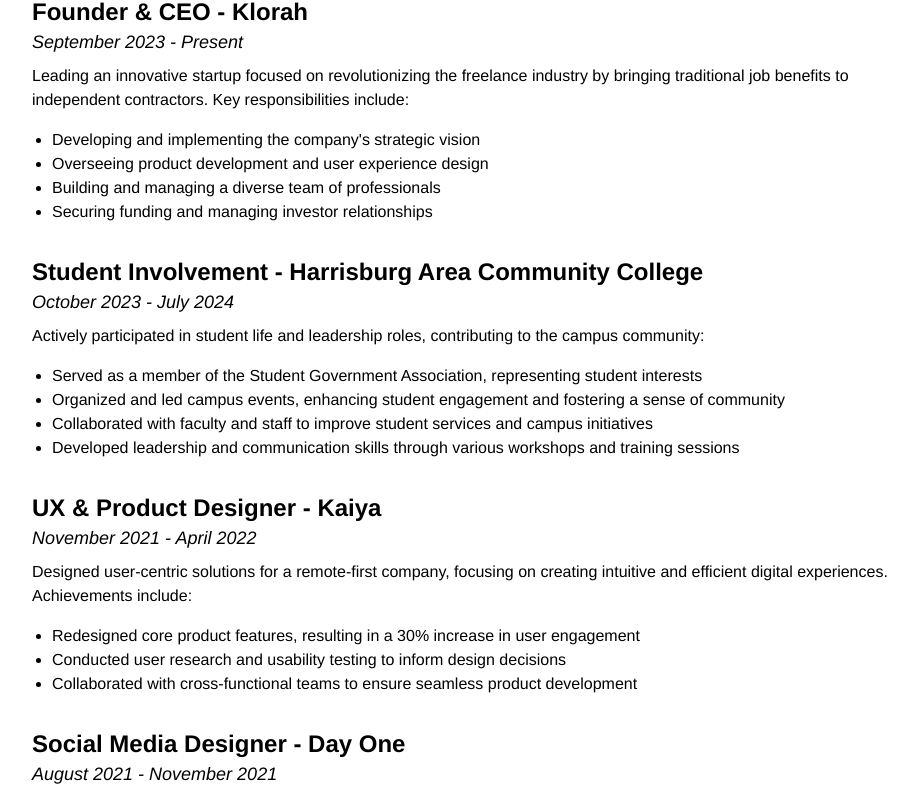
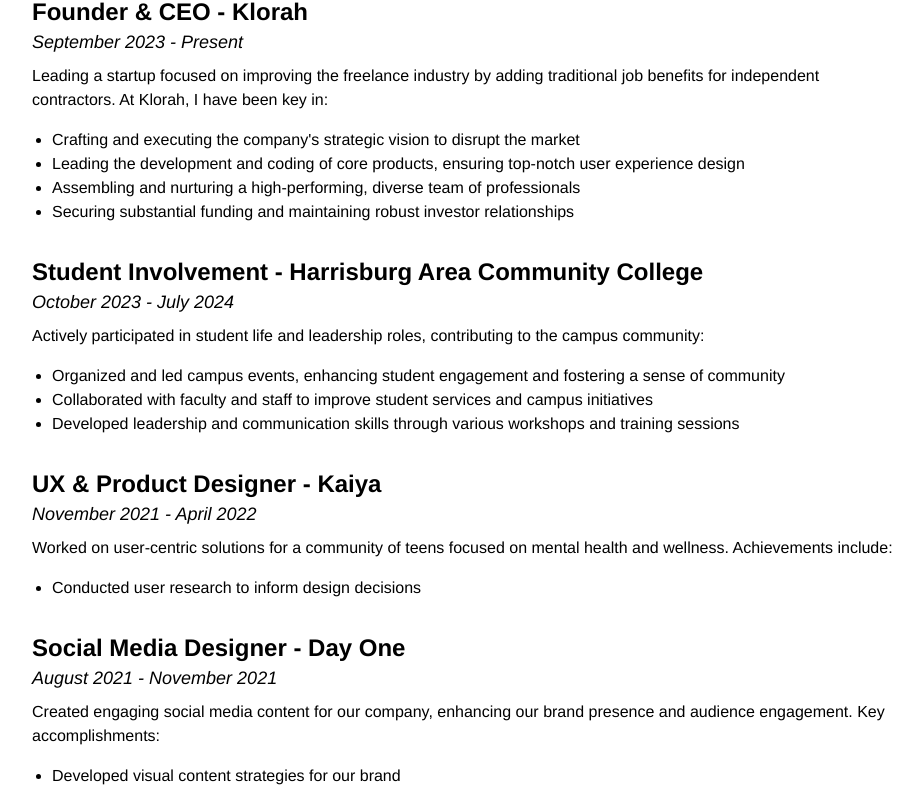
Before and after one commit to elvniv/portfolio, a React (Create React App) app: page /resume in a window 1280 px wide. Shown: the part 277-1076 px from the top of the page, without its empty margins (176-1099 px from the left). Built offline with nearby package versions, Linux system fonts and the light colour scheme.

Commit message:
resume fixes

```diff
--- a/src/Education.js
+++ b/src/Education.js
@@ -9,11 +9,11 @@
         <h1 className="text-4xl md:text-6xl font-bold mb-8">Education</h1>
         <div className="mb-8">
           <h2 className="text-2xl font-semibold mb-4">University of Connecticut</h2>
-          <p className="text-xl mb-2">Bachelor's degree in Computer Science</p>
+          <p className="text-xl mb-2">Bachelor's degree in Business Management</p>
           <p className="italic mb-4">Expected graduation: May 2027</p>
           <p>
-            Currently pursuing a degree in Computer Science with a focus on software engineering and user experience design.
-            Participating in various coding competitions and hackathons to apply classroom knowledge to real-world problems.
+            Currently pursuing a degree in Business Management with a focus on entrepreneurship and digital business strategies.
+            Engaging in various business case competitions and leadership workshops to apply classroom knowledge to real-world scenarios.
           </p>
         </div>
         <div className="mb-8">
@@ -21,7 +21,7 @@
           <p className="text-xl mb-2">Associate's degree in General Studies</p>
           <p className="italic mb-4">Completed first year</p>
           <p>
-            Completed foundational courses in mathematics, computer science, and general education.
+            Completed foundational courses in business, economics, and general education.
             Participated in the college's entrepreneurship club, laying the groundwork for future business ventures.
           </p>
         </div>
--- a/src/Resume.js
+++ b/src/Resume.js
@@ -14,13 +14,13 @@
             <h3 className="text-2xl font-semibold">Founder & CEO - Klorah</h3>
             <p className="italic text-lg mb-2">September 2023 - Present</p>
             <p className="text-base mb-4">
-              Leading an innovative startup focused on revolutionizing the freelance industry by bringing traditional job benefits to independent contractors. Key responsibilities include:
+              Leading a startup focused on improving the freelance industry by adding traditional job benefits for independent contractors. At Klorah, I have been key in:
             </p>
             <ul className="list-disc pl-5 mb-4">
-              <li>Developing and implementing the company's strategic vision</li>
-              <li>Overseeing product development and user experience design</li>
-              <li>Building and managing a diverse team of professionals</li>
-              <li>Securing funding and managing investor relationships</li>
+              <li>Crafting and executing the company's strategic vision to disrupt the market</li>
+              <li>Leading the development and coding of core products, ensuring top-notch user experience design</li>
+              <li>Assembling and nurturing a high-performing, diverse team of professionals</li>
+              <li>Securing substantial funding and maintaining robust investor relationships</li>
             </ul>
           </div>
 
@@ -31,7 +31,6 @@
               Actively participated in student life and leadership roles, contributing to the campus community:
             </p>
             <ul className="list-disc pl-5 mb-4">
-              <li>Served as a member of the Student Government Association, representing student interests</li>
               <li>Organized and led campus events, enhancing student engagement and fostering a sense of community</li>
               <li>Collaborated with faculty and staff to improve student services and campus initiatives</li>
               <li>Developed leadership and communication skills through various workshops and training sessions</li>
@@ -42,12 +41,10 @@
             <h3 className="text-2xl font-semibold">UX & Product Designer - Kaiya</h3>
             <p className="italic text-lg mb-2">November 2021 - April 2022</p>
             <p className="text-base mb-4">
-              Designed user-centric solutions for a remote-first company, focusing on creating intuitive and efficient digital experiences. Achievements include:
+              Worked on user-centric solutions for a community of teens focused on mental health and wellness. Achievements include:
             </p>
             <ul className="list-disc pl-5 mb-4">
-              <li>Redesigned core product features, resulting in a 30% increase in user engagement</li>
-              <li>Conducted user research and usability testing to inform design decisions</li>
-              <li>Collaborated with cross-functional teams to ensure seamless product development</li>
+              <li>Conducted user research to inform design decisions</li>
             </ul>
           </div>
 
@@ -55,12 +52,10 @@
             <h3 className="text-2xl font-semibold">Social Media Designer - Day One</h3>
             <p className="italic text-lg mb-2">August 2021 - November 2021</p>
             <p className="text-base mb-4">
-              Created engaging social media content for various clients, enhancing their brand presence and audience engagement. Key accomplishments:
+              Created engaging social media content for our company, enhancing our brand presence and audience engagement. Key accomplishments:
             </p>
             <ul className="list-disc pl-5 mb-4">
-              <li>Developed visual content strategies for multiple high-profile clients</li>
-              <li>Increased client social media engagement by an average of 45%</li>
-              <li>Managed multiple projects simultaneously, ensuring timely delivery</li>
+              <li>Developed visual content strategies for our brand</li>
             </ul>
           </div>
         </section>
```
